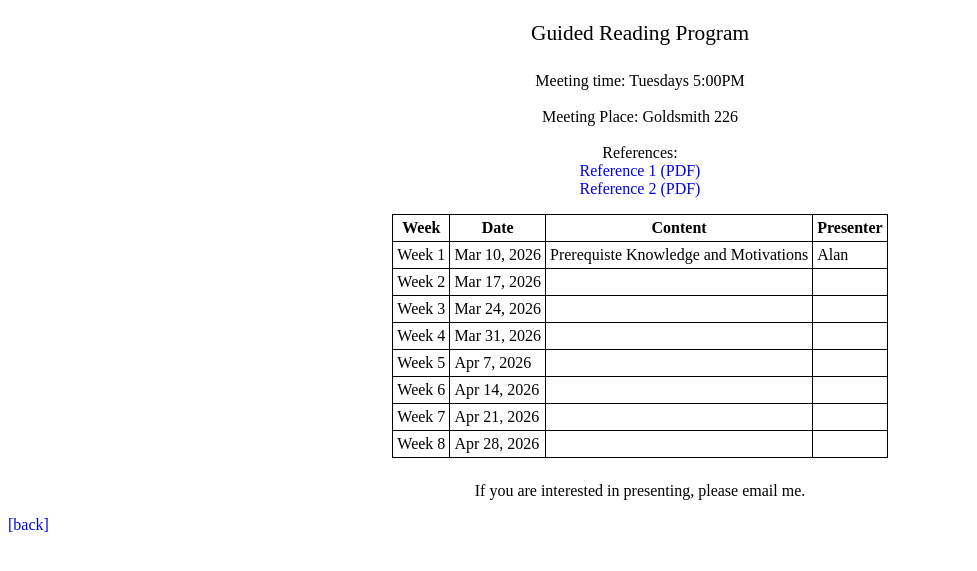
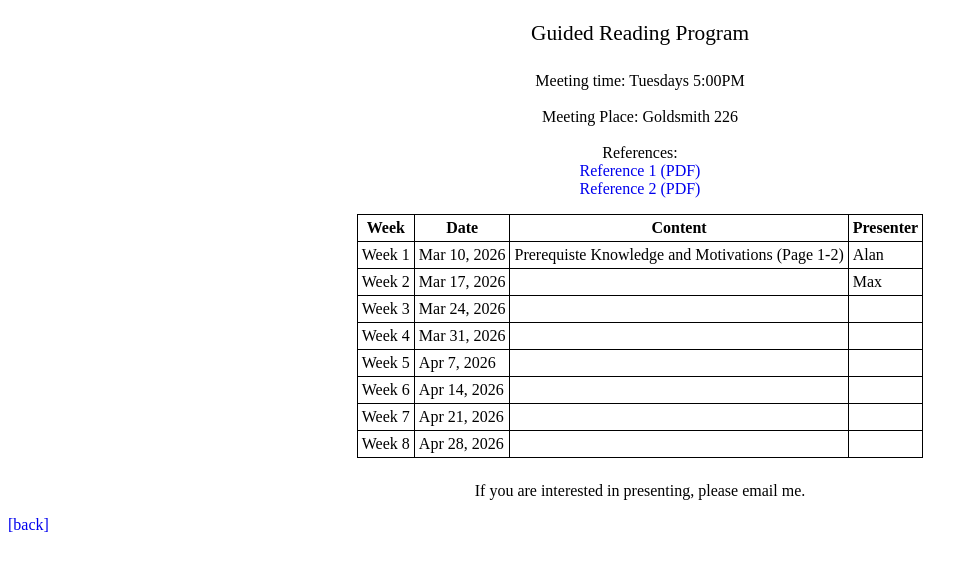
Before and after one commit to axhou/axhou.github.io, a Jekyll site: the page grp2026spring.html, which Jekyll copies as it is, in a window 1280 px wide. Shown: the top 571 px of the page, without its empty margins (0-977 px from the left). Built offline with Jekyll 4.4.1, drawn with Linux system fonts in a browser that asks for light colours.

Commit message:
Update grp2026spring.html

```diff
--- a/grp2026spring.html
+++ b/grp2026spring.html
@@ -59,7 +59,7 @@
       <tr>
         <td>Week 1</td>
         <td>Mar 10, 2026</td>
-        <td>Prerequiste Knowledge and Motivations</td>
+        <td>Prerequiste Knowledge and Motivations (Page 1-2)</td>
         <td>Alan</td>
       </tr>
 
@@ -67,7 +67,7 @@
         <td>Week 2</td>
         <td>Mar 17, 2026</td>
         <td></td>
-        <td></td>
+        <td>Max</td>
       </tr>
 
       <tr>
```
